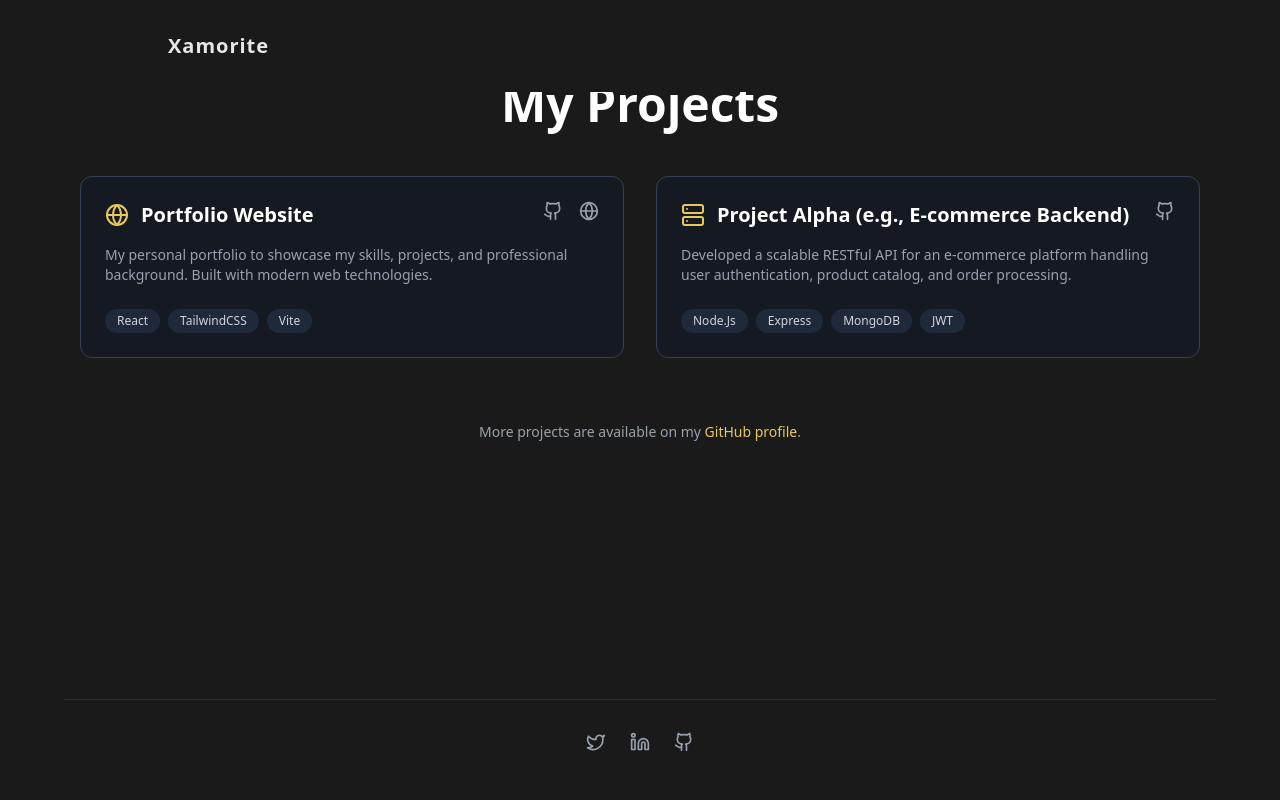
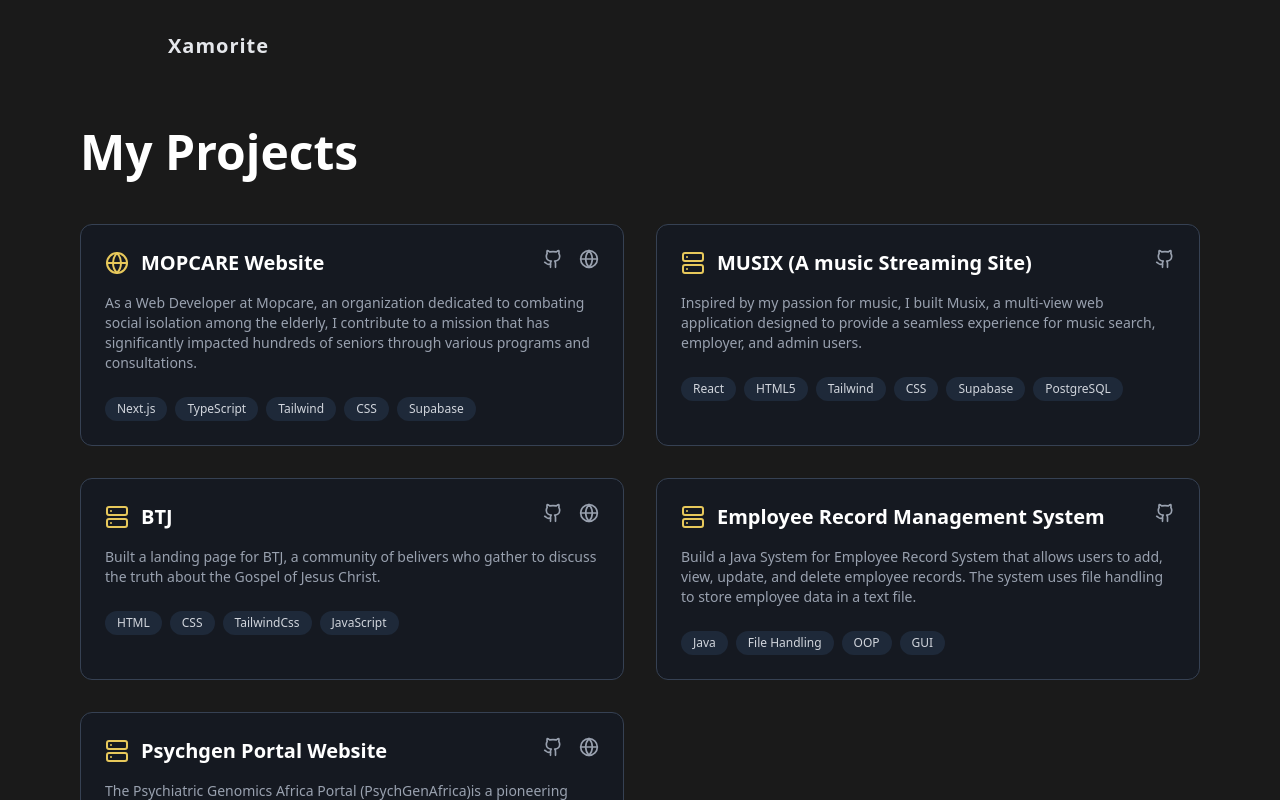
Before and after one commit to xamorite/xamorite, a React (Vite) app: page /projects in a window 1280 px wide. Shown: the top 800 px of the page. Built offline with nearby package versions, Linux system fonts and the light colour scheme; a web font is replaced by a local one.

Commit message:
added projects to the portfolio

```diff
--- a/src/projectPage.jsx
+++ b/src/projectPage.jsx
@@ -3,20 +3,44 @@ import { Github,  Folder, Globe } from 'lucide-react';
 
 const projectsData = [
   {
-    title: "Portfolio Website",
-    description: "My personal portfolio to showcase my skills, projects, and professional background. Built with modern web technologies.",
-    tech: ["React", "TailwindCSS", "Vite"],
-    githubLink: "https://github.com/xamorite/portfolio",
-    liveLink: "https://xamorite.com",
+    title: "MOPCARE Website",
+    description: "As a Web Developer at Mopcare, an organization dedicated to combating social isolation among the elderly, I contribute to a mission that has significantly impacted hundreds of seniors through various programs and consultations.",
+    tech: ["Next.js", "TypeScript", "Tailwind", "CSS", "Supabase"],
+    githubLink: "https://github.com/xamorite/mopcare",
+    liveLink: "https://mopcare.netlify.app",
     Icon: Globe,
   },
   // Add more of your real projects here!
   {
-    title: "Project Alpha (e.g., E-commerce Backend)",
-    description: "Developed a scalable RESTful API for an e-commerce platform handling user authentication, product catalog, and order processing.",
-    tech: ["Node.Js", "Express", "MongoDB", "JWT"],
-    githubLink: "https://github.com/xamorite/project-alpha",
+    title: "MUSIX (A music Streaming Site)",
+    description: "Inspired by my passion for music, I built Musix, a multi-view web application designed to provide a seamless experience for music search, employer, and admin users.",
+    tech: ["React", "HTML5", "Tailwind", "CSS", "Supabase", "PostgreSQL"],
+    githubLink: "https://github.com/xamorite/spotify-clone",
     liveLink: null,
+    Icon: Server, // Need to import Server icon
+  },
+  {
+    title: "BTJ",
+    description: "Built a landing page for BTJ, a community of belivers who gather to discuss the truth about the Gospel of Jesus Christ.",
+    tech: ["HTML", "CSS", "TailwindCss", "JavaScript"],
+    githubLink: "https://github.com/xamorite/bibletalkwithjudah",
+    liveLink: "https://bibletalkwithjudah.netlify.app",
+    Icon: Server, // Need to import Server icon
+  },
+  {
+    title: "Employee Record Management System",
+    description: "Build a Java System for Employee Record System that allows users to add, view, update, and delete employee records. The system uses file handling to store employee data in a text file.",
+    tech: ["Java", "File Handling", "OOP", "GUI"],
+    githubLink: "https://github.com/xamorite/EmployeerecordManagement",
+    liveLink: null,
+    Icon: Server, // Need to import Server icon
+  },
+  {
+    title: "Psychgen Portal Website",
+    description: "The Psychiatric Genomics Africa Portal (PsychGenAfrica)is a pioneering initiative from the PGCAfrica working group, designed to serve as a centralized platform for psychiatric genomics research focused on the African population.",
+    tech: ["Next.Js", "HTML5", "Tailwind", "CSS", "ShadCn", ],
+    githubLink: "https://github.com/xamorite/psy ",
+    liveLink: "https://psychgenportal.netlify.app/",
     Icon: Server, // Need to import Server icon
   },
 
@@ -60,7 +84,7 @@ import { Server } from 'lucide-react';
 const ProjectsPage = () => {
   return (
     <div id="projects" className="w-full max-w-6xl px-4 py-16 text-left">
-      <h2 className="text-5xl font-extrabold mb-12 font-display text-center">
+      <h2 className="text-5xl font-extrabold my-12 font-display ">
         My Projects
       </h2>
       <div className="grid grid-cols-1 md:grid-cols-2 gap-8">
```
